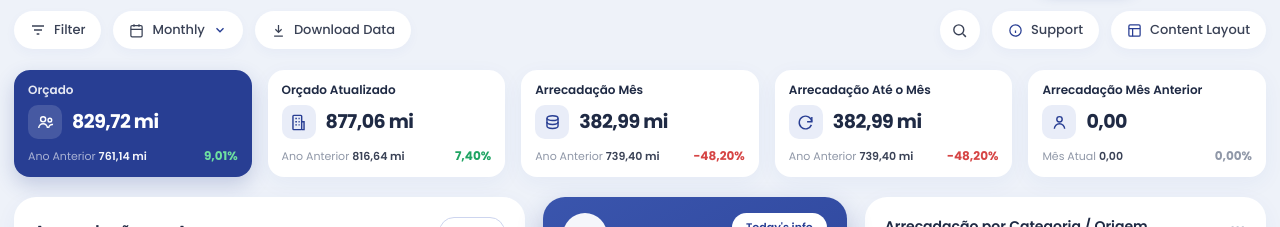
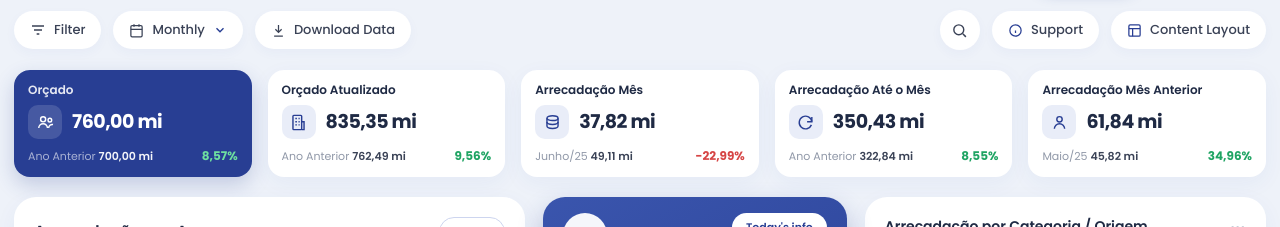
Before and after one commit to thiagolessa08-sys/Aruja, a Next.js app: page /dashboard in a window 1280 px wide. Shown: the part 184-411 px from the top of the page. Built offline with nearby package versions, Linux system fonts and the light colour scheme; no server answers.

Commit message:
Liga os 5 KPIs do Orçamento aos dados reais do IQ (rota /api/orcamento/kpis)

```diff
--- /dev/null
+++ b/app/api/orcamento/kpis/route.ts
@@ -0,0 +1,106 @@
+import { NextResponse } from 'next/server'
+import { getSession } from '@/lib/auth'
+import { agentQuery } from '@/lib/agent'
+
+const MESES = ['', 'Janeiro', 'Fevereiro', 'Março', 'Abril', 'Maio', 'Junho', 'Julho', 'Agosto', 'Setembro', 'Outubro', 'Novembro', 'Dezembro']
+
+interface Kpi {
+  label: string
+  value: string
+  subLabel: string
+  subValue: string
+  pct: string
+  dir: 'up' | 'down' | 'flat'
+}
+
+function fmtMi(v: number): string {
+  return (v / 1_000_000).toLocaleString('pt-BR', { minimumFractionDigits: 2, maximumFractionDigits: 2 }) + ' mi'
+}
+
+function variacao(atual: number, anterior: number): { pct: string; dir: 'up' | 'down' | 'flat' } {
+  if (!anterior) return { pct: '0,00%', dir: 'flat' }
+  const r = ((atual - anterior) / Math.abs(anterior)) * 100
+  const dir = r > 0.005 ? 'up' : r < -0.005 ? 'down' : 'flat'
+  const sinal = r > 0 ? '' : ''
+  return { pct: sinal + r.toLocaleString('pt-BR', { minimumFractionDigits: 2, maximumFractionDigits: 2 }) + '%', dir }
+}
+
+export async function GET() {
+  const session = getSession()
+  if (!session) return NextResponse.json({ error: 'Não autenticado' }, { status: 401 })
+
+  try {
+    const SCHEMA = 'pref_aruja_sp'
+
+    const [receita, orcado, alteracao] = await Promise.all([
+      agentQuery(`
+        SELECT d.NO_ANO AS ano, d.NO_MES AS mes,
+          SUM(CASE WHEN tn.CD_TIPO_NATUREZA_RECEITA IN (1,2) THEN f.VL_ARRECADACAO_RECEITA ELSE 0 END) AS liquida
+        FROM ${SCHEMA}.FATO_BIORC_EXECUCAO_RECEITA f
+        JOIN ${SCHEMA}.DIM_BIORC_TIPO_NATUREZA_RECEITA tn ON f.SK_TIPO_NATUREZA_RECEITA = tn.SK_TIPO_NATUREZA_RECEITA
+        JOIN ${SCHEMA}.DIM_BIORC_DATA_CALENDARIO d ON f.SK_DATA_CALENDARIO_ANO = d.SK_DATA_CALENDARIO
+        GROUP BY d.NO_ANO, d.NO_MES`, 2000),
+      agentQuery(`
+        SELECT d.NO_ANO AS ano, SUM(f.VL_ORC_APROV_LEI) AS loa
+        FROM ${SCHEMA}.FATO_BIORC_ELABORACAO_ORCAMENTO f
+        JOIN ${SCHEMA}.DIM_BIORC_DATA_CALENDARIO d ON f.SK_DATA_CALENDARIO_ANO = d.SK_DATA_CALENDARIO
+        GROUP BY d.NO_ANO`, 100),
+      agentQuery(`
+        SELECT d.NO_ANO AS ano, SUM(f.VL_ALTERACAOORCAMENTARIA) AS alt
+        FROM ${SCHEMA}.FATO_BIORC_ALTERACAO_ORCAMENTARIA_DESPESA f
+        JOIN ${SCHEMA}.DIM_BIORC_DATA_CALENDARIO d ON f.SK_DATA_CALENDARIO_ANO = d.SK_DATA_CALENDARIO
+        GROUP BY d.NO_ANO`, 100),
+    ])
+
+    // Mapas auxiliares
+    const arrec = new Map<string, number>() // "ano-mes" -> liquida
+    let anoAtual = 0
+    let mesAtual = 0
+    for (const r of receita.rows) {
+      const ano = Number(r[0]); const mes = Number(r[1]); const v = Number(r[2]) || 0
+      arrec.set(`${ano}-${mes}`, v)
+      if (ano > anoAtual || (ano === anoAtual && mes > mesAtual)) { anoAtual = ano; mesAtual = mes }
+    }
+    const loa = new Map<number, number>()
+    for (const r of orcado.rows) loa.set(Number(r[0]), Number(r[1]) || 0)
+    const alt = new Map<number, number>()
+    for (const r of alteracao.rows) alt.set(Number(r[0]), Number(r[1]) || 0)
+
+    const anoAnt = anoAtual - 1
+    const get = (ano: number, mes: number) => arrec.get(`${ano}-${mes}`) ?? 0
+    const ytd = (ano: number, ateMes: number) => {
+      let s = 0
+      for (let m = 1; m <= ateMes; m++) s += get(ano, m)
+      return s
+    }
+    // mês anterior (trata virada de ano)
+    const mesAntMes = mesAtual > 1 ? mesAtual - 1 : 12
+    const mesAntAno = mesAtual > 1 ? anoAtual : anoAtual - 1
+
+    // Orçado e Orçado Atualizado
+    const orcAtual = loa.get(anoAtual) ?? 0
+    const orcAnt = loa.get(anoAnt) ?? 0
+    const orcAtualizadoAtual = (loa.get(anoAtual) ?? 0) + (alt.get(anoAtual) ?? 0)
+    const orcAtualizadoAnt = (loa.get(anoAnt) ?? 0) + (alt.get(anoAnt) ?? 0)
+
+    // Arrecadação
+    const arrecMes = get(anoAtual, mesAtual)
+    const arrecMesAnt = get(anoAnt, mesAtual)
+    const arrecYtd = ytd(anoAtual, mesAtual)
+    const arrecYtdAnt = ytd(anoAnt, mesAtual)
+    const arrecMesAnterior = get(mesAntAno, mesAntMes)
+    const arrecMesAnteriorAnt = get(mesAntAno - 1, mesAntMes)
+
+    const kpis: Kpi[] = [
+      { label: 'Orçado', value: fmtMi(orcAtual), subLabel: 'Ano Anterior', subValue: fmtMi(orcAnt), ...variacao(orcAtual, orcAnt) },
+      { label: 'Orçado Atualizado', value: fmtMi(orcAtualizadoAtual), subLabel: 'Ano Anterior', subValue: fmtMi(orcAtualizadoAnt), ...variacao(orcAtualizadoAtual, orcAtualizadoAnt) },
+      { label: 'Arrecadação Mês', value: fmtMi(arrecMes), subLabel: `${MESES[mesAtual]}/${String(anoAnt).slice(2)}`, subValue: fmtMi(arrecMesAnt), ...variacao(arrecMes, arrecMesAnt) },
+      { label: 'Arrecadação Até o Mês', value: fmtMi(arrecYtd), subLabel: 'Ano Anterior', subValue: fmtMi(arrecYtdAnt), ...variacao(arrecYtd, arrecYtdAnt) },
+      { label: 'Arrecadação Mês Anterior', value: fmtMi(arrecMesAnterior), subLabel: `${MESES[mesAntMes]}/${String(mesAntAno - 1).slice(2)}`, subValue: fmtMi(arrecMesAnteriorAnt), ...variacao(arrecMesAnterior, arrecMesAnteriorAnt) },
+    ]
+
+    return NextResponse.json({ kpis, referencia: { ano: anoAtual, mes: mesAtual, mesNome: MESES[mesAtual] } })
+  } catch (e) {
+    return NextResponse.json({ error: String(e) }, { status: 500 })
+  }
+}
--- a/app/dashboard/page.tsx
+++ b/app/dashboard/page.tsx
@@ -73,15 +73,47 @@ const HOT = [
   { x: 717.3, left: '70.5%' }, { x: 806.0, left: '78.7%' }, { x: 894.7, left: '86.9%' }, { x: 983.3, left: '95.2%' },
 ]
 
+interface KpiCard {
+  label: string
+  value: string
+  subLabel: string
+  subValue: string
+  pct: string
+  dir: 'up' | 'down' | 'flat'
+}
+
+// Fallback = valores reais mais recentes (exibidos enquanto a API carrega ou se falhar)
+const KPIS_FALLBACK: KpiCard[] = [
+  { label: 'Orçado', value: '760,00 mi', subLabel: 'Ano Anterior', subValue: '700,00 mi', pct: '8,57%', dir: 'up' },
+  { label: 'Orçado Atualizado', value: '835,35 mi', subLabel: 'Ano Anterior', subValue: '762,49 mi', pct: '9,56%', dir: 'up' },
+  { label: 'Arrecadação Mês', value: '37,82 mi', subLabel: 'Junho/25', subValue: '49,11 mi', pct: '-22,99%', dir: 'down' },
+  { label: 'Arrecadação Até o Mês', value: '350,43 mi', subLabel: 'Ano Anterior', subValue: '322,84 mi', pct: '8,55%', dir: 'up' },
+  { label: 'Arrecadação Mês Anterior', value: '61,84 mi', subLabel: 'Maio/25', subValue: '45,82 mi', pct: '34,96%', dir: 'up' },
+]
+
+function pctColor(dir: 'up' | 'down' | 'flat', azul: boolean): string {
+  if (dir === 'up') return azul ? '#6ee0a0' : '#1fa463'
+  if (dir === 'down') return azul ? '#ff9b8a' : '#d64545'
+  return azul ? 'rgba(255,255,255,0.6)' : '#9098a8'
+}
+
 export default function DashboardPage() {
   const router = useRouter()
   const [tip, setTip] = useState<Tip | null>(null)
   const [tipo, setTipo] = useState<'receita' | 'despesa'>('receita')
   const [saudacao, setSaudacao] = useState('Bom dia')
+  const [kpis, setKpis] = useState<KpiCard[]>(KPIS_FALLBACK)
 
   useEffect(() => {
     const h = new Date().getHours()
     setSaudacao(h < 12 ? 'Bom dia' : h < 18 ? 'Boa tarde' : 'Boa noite')
+  }, [])
+
+  useEffect(() => {
+    fetch('/api/orcamento/kpis')
+      .then(r => r.ok ? r.json() : null)
+      .then(d => { if (d?.kpis?.length) setKpis(d.kpis) })
+      .catch(() => { /* mantém fallback */ })
   }, [])
 
   async function handleLogout() {
@@ -115,16 +147,13 @@ export default function DashboardPage() {
     )
   }
 
-  // KPIs (o primeiro é o card azul)
-  const kpis = [
-    { label: 'Orçado Atualizado', value: '877,06 mi', sub: 'Ano Anterior', subVal: '816,64 mi', pct: '7,40%', pctColor: '#1fa463',
-      icon: <svg width="19" height="19" viewBox="0 0 24 24" fill="none" stroke="#283e93" strokeWidth="1.8"><rect x="5" y="3" width="11" height="18" rx="1" /><path d="M8 7h2M12 7h1.5M8 11h2M12 11h1.5M8 15h2M12 15h1.5" /><path d="M16 21h3V11h-3" /></svg> },
-    { label: 'Arrecadação Mês', value: '382,99 mi', sub: 'Ano Anterior', subVal: '739,40 mi', pct: '-48,20%', pctColor: '#d64545',
-      icon: <svg width="19" height="19" viewBox="0 0 24 24" fill="none" stroke="#283e93" strokeWidth="1.8"><ellipse cx="12" cy="6.5" rx="7" ry="3" /><path d="M5 6.5v5c0 1.6 3.1 3 7 3s7-1.4 7-3v-5" /><path d="M5 11.5v5c0 1.6 3.1 3 7 3s7-1.4 7-3v-5" /></svg> },
-    { label: 'Arrecadação Até o Mês', value: '382,99 mi', sub: 'Ano Anterior', subVal: '739,40 mi', pct: '-48,20%', pctColor: '#d64545',
-      icon: <svg width="19" height="19" viewBox="0 0 24 24" fill="none" stroke="#283e93" strokeWidth="1.8"><path d="M20 11a8 8 0 1 0-.5 4" /><path d="M20 5v6h-6" /></svg> },
-    { label: 'Arrecadação Mês Anterior', value: '0,00', sub: 'Mês Atual', subVal: '0,00', pct: '0,00%', pctColor: '#9098a8',
-      icon: <svg width="19" height="19" viewBox="0 0 24 24" fill="none" stroke="#283e93" strokeWidth="1.8"><circle cx="12" cy="8" r="3.4" /><path d="M5.5 20a6.5 6.5 0 0 1 13 0" /></svg> },
+  // Ícones dos 5 KPIs (cor herdada do container via currentColor)
+  const kpiIcons = [
+    <svg key="0" width="19" height="19" viewBox="0 0 24 24" fill="none" stroke="currentColor" strokeWidth="1.8"><circle cx="9" cy="8" r="3.2" /><path d="M3.5 19a5.5 5.5 0 0 1 11 0" /><circle cx="17.5" cy="9" r="2.3" /><path d="M16 19a4.5 4.5 0 0 1 5.5-4.4" /></svg>,
+    <svg key="1" width="19" height="19" viewBox="0 0 24 24" fill="none" stroke="currentColor" strokeWidth="1.8"><rect x="5" y="3" width="11" height="18" rx="1" /><path d="M8 7h2M12 7h1.5M8 11h2M12 11h1.5M8 15h2M12 15h1.5" /><path d="M16 21h3V11h-3" /></svg>,
+    <svg key="2" width="19" height="19" viewBox="0 0 24 24" fill="none" stroke="currentColor" strokeWidth="1.8"><ellipse cx="12" cy="6.5" rx="7" ry="3" /><path d="M5 6.5v5c0 1.6 3.1 3 7 3s7-1.4 7-3v-5" /><path d="M5 11.5v5c0 1.6 3.1 3 7 3s7-1.4 7-3v-5" /></svg>,
+    <svg key="3" width="19" height="19" viewBox="0 0 24 24" fill="none" stroke="currentColor" strokeWidth="1.8"><path d="M20 11a8 8 0 1 0-.5 4" /><path d="M20 5v6h-6" /></svg>,
+    <svg key="4" width="19" height="19" viewBox="0 0 24 24" fill="none" stroke="currentColor" strokeWidth="1.8"><circle cx="12" cy="8" r="3.4" /><path d="M5.5 20a6.5 6.5 0 0 1 13 0" /></svg>,
   ]
 
   return (
@@ -224,35 +253,24 @@ export default function DashboardPage() {
 
         {/* ===== KPIs ===== */}
         <div style={{ display: 'grid', gridTemplateColumns: 'repeat(5,1fr)', gap: 16, marginTop: 20 }}>
-          {/* Card azul: Orçado */}
-          <div style={{ background: '#283e93', borderRadius: 16, padding: '12px 14px', boxShadow: '0 8px 20px rgba(40,62,147,0.22)' }}>
-            <span style={{ fontSize: 12, fontWeight: 600, color: 'rgba(255,255,255,0.88)', lineHeight: 1.25, display: 'block' }}>Orçado</span>
-            <div style={{ display: 'flex', alignItems: 'center', gap: 10, marginTop: 8 }}>
-              <div style={{ width: 34, height: 34, borderRadius: 10, background: 'rgba(255,255,255,0.14)', display: 'flex', alignItems: 'center', justifyContent: 'center', flex: 'none' }}>
-                <svg width="19" height="19" viewBox="0 0 24 24" fill="none" stroke="#fff" strokeWidth="1.8"><circle cx="9" cy="8" r="3.2" /><path d="M3.5 19a5.5 5.5 0 0 1 11 0" /><circle cx="17.5" cy="9" r="2.3" /><path d="M16 19a4.5 4.5 0 0 1 5.5-4.4" /></svg>
+          {kpis.map((k, i) => {
+            const azul = i === 0
+            return (
+              <div key={k.label} style={azul
+                ? { background: '#283e93', borderRadius: 16, padding: '12px 14px', boxShadow: '0 8px 20px rgba(40,62,147,0.22)' }
+                : { background: '#fff', borderRadius: 16, padding: '12px 14px', boxShadow: '0 6px 22px rgba(40,80,180,0.05)' }}>
+                <span style={{ fontSize: 12, fontWeight: 600, color: azul ? 'rgba(255,255,255,0.88)' : '#1f2a44', lineHeight: 1.25, display: 'block' }}>{k.label}</span>
+                <div style={{ display: 'flex', alignItems: 'center', gap: 10, marginTop: 8 }}>
+                  <div style={{ width: 34, height: 34, borderRadius: 10, background: azul ? 'rgba(255,255,255,0.14)' : '#e9edf8', color: azul ? '#fff' : '#283e93', display: 'flex', alignItems: 'center', justifyContent: 'center', flex: 'none' }}>{kpiIcons[i]}</div>
+                  <span style={{ fontSize: 19, fontWeight: 700, color: azul ? '#fff' : '#1f2a44', letterSpacing: '-.5px', whiteSpace: 'nowrap' }}>{k.value}</span>
+                </div>
+                <div style={{ display: 'flex', alignItems: 'center', justifyContent: 'space-between', gap: 6, marginTop: 8 }}>
+                  <span style={{ fontSize: 11, color: azul ? 'rgba(255,255,255,0.6)' : '#9098a8' }}>{k.subLabel} <span style={{ color: azul ? 'rgba(255,255,255,0.95)' : '#3a4256', fontWeight: 600 }}>{k.subValue}</span></span>
+                  <span style={{ fontSize: 12, fontWeight: 700, color: pctColor(k.dir, azul), flex: 'none' }}>{k.pct}</span>
+                </div>
               </div>
-              <span style={{ fontSize: 19, fontWeight: 700, color: '#fff', letterSpacing: '-.5px', whiteSpace: 'nowrap' }}>829,72 mi</span>
-            </div>
-            <div style={{ display: 'flex', alignItems: 'center', justifyContent: 'space-between', gap: 6, marginTop: 8 }}>
-              <span style={{ fontSize: 11, color: 'rgba(255,255,255,0.6)' }}>Ano Anterior <span style={{ color: 'rgba(255,255,255,0.95)', fontWeight: 600 }}>761,14 mi</span></span>
-              <span style={{ fontSize: 12, fontWeight: 700, color: '#6ee0a0', flex: 'none' }}>9,01%</span>
-            </div>
-          </div>
-
-          {/* Cards brancos */}
-          {kpis.map(k => (
-            <div key={k.label} style={{ background: '#fff', borderRadius: 16, padding: '12px 14px', boxShadow: '0 6px 22px rgba(40,80,180,0.05)' }}>
-              <span style={{ fontSize: 12, fontWeight: 600, color: '#1f2a44', lineHeight: 1.25, display: 'block' }}>{k.label}</span>
-              <div style={{ display: 'flex', alignItems: 'center', gap: 10, marginTop: 8 }}>
-                <div style={{ width: 34, height: 34, borderRadius: 10, background: '#e9edf8', display: 'flex', alignItems: 'center', justifyContent: 'center', flex: 'none' }}>{k.icon}</div>
-                <span style={{ fontSize: 19, fontWeight: 700, color: '#1f2a44', letterSpacing: '-.5px', whiteSpace: 'nowrap' }}>{k.value}</span>
-              </div>
-              <div style={{ display: 'flex', alignItems: 'center', justifyContent: 'space-between', gap: 6, marginTop: 8 }}>
-                <span style={{ fontSize: 11, color: '#9098a8' }}>{k.sub} <span style={{ color: '#3a4256', fontWeight: 600 }}>{k.subVal}</span></span>
-                <span style={{ fontSize: 12, fontWeight: 700, color: k.pctColor, flex: 'none' }}>{k.pct}</span>
-              </div>
-            </div>
-          ))}
+            )
+          })}
         </div>
 
         {/* ===== ROW 1 ===== */}
```
